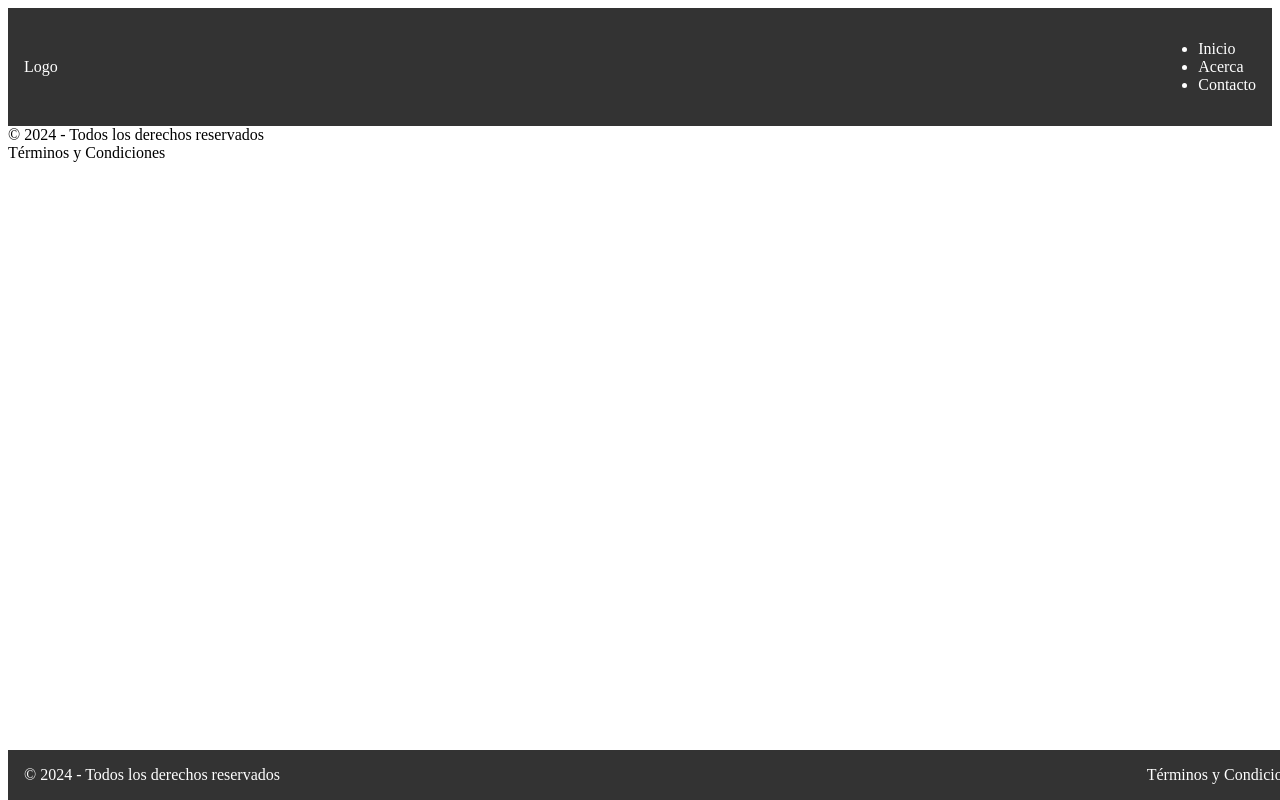
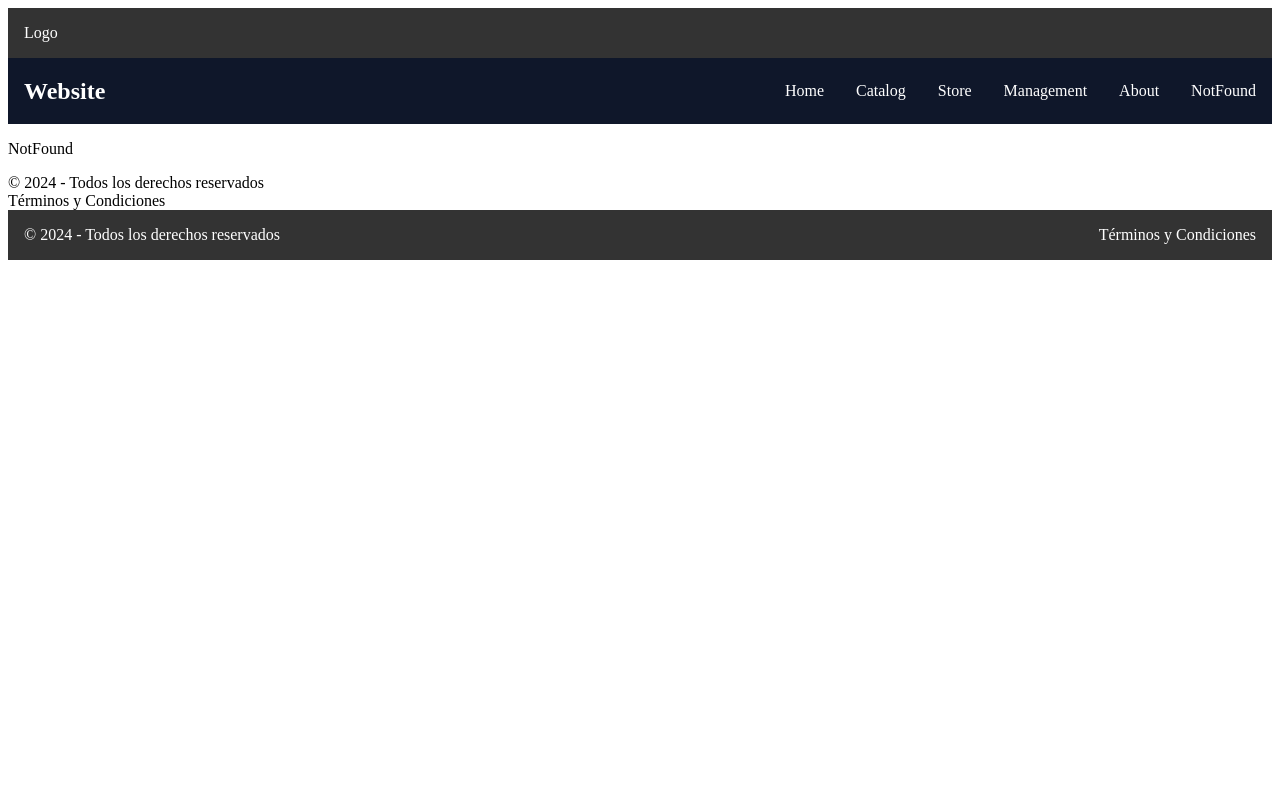
Before and after one commit to ChristianViracocha44/libreriaReact, a React (Create React App) app: page /notfound in a window 1280 px wide. Built offline with nearby package versions, Linux system fonts and the light colour scheme.

Commit message:
Implementacion NavBar
Implementacion NavBar

```diff
--- a/src/components/Header.js
+++ b/src/components/Header.js
@@ -6,13 +6,7 @@
 
         <header className="sectionHeader">
             <div className="logo">Logo</div>
-            <nav className="menu">
-                <ul>
-                    <li>Inicio</li>
-                    <li>Acerca</li>
-                    <li>Contacto</li>
-                </ul>
-            </nav>
+
         </header>
 
 
--- /dev/null
+++ b/src/components/Navbar.js
@@ -0,0 +1,52 @@
+import React, { useState } from 'react'
+
+import { Link } from 'react-router-dom'
+import "../styles/Navbar.css"
+
+
+export const Navbar = () => {
+
+    const [menuOpen, setMenuOpen] = useState(false);
+    return (
+        <nav>
+            <Link to="/home" className="title">Website</Link>
+
+
+            <div className="menu" onClick={() => setMenuOpen(!menuOpen)}>
+                <span></span>
+                <span></span>
+                <span></span>
+                <span></span>
+                <span></span>
+                <span></span>
+            </div>
+
+            <ul className={menuOpen ? "open" : ""}>
+
+                <li>
+                    <Link to="/home">Home</Link>
+                </li>
+
+                <li>
+                    <Link to="/catalog">Catalog</Link>
+                </li>
+
+                <li>
+                    <Link to="/store">Store</Link>
+                </li>
+
+                <li>
+                    <Link to="/management">Management</Link>
+                </li>
+
+                <li>
+                    <Link to="/about">About</Link>
+                </li>
+                <li>
+                    <Link to="/notfound">NotFound</Link>
+                </li>
+
+            </ul>
+        </nav>
+    )
+}
--- a/src/index.js
+++ b/src/index.js
@@ -2,11 +2,14 @@
 import ReactDOM from 'react-dom/client';
 import reportWebVitals from './reportWebVitals';
 import { Principal } from './views/Principal';
+import { BrowserRouter } from 'react-router-dom';
 
 const root = ReactDOM.createRoot(document.getElementById('root'));
 root.render(
   <React.StrictMode>
-    <Principal />
+    <BrowserRouter>
+      <Principal />
+    </BrowserRouter>
   </React.StrictMode>
 );
 
--- a/src/pages/NotFound.js
+++ b/src/pages/NotFound.js
@@ -0,0 +1,9 @@
+import React from 'react'
+
+export const NotFound = () => {
+  return (
+    <div>
+    <p>NotFound</p>
+</div>
+  )
+}
--- a/src/router/LibraryRouter.js
+++ b/src/router/LibraryRouter.js
@@ -7,17 +7,18 @@
 import {NotFound} from "../pages/NotFound";
 import { Store } from "../pages/Store";
 
-export const LibraeyRouter = () => {
+export const LibraryRouter = () => {
     return (
-      <BrowserRouter>
+      //<BrowserRouter>
         <Routes>
         <Route path="/about" element={<About/>}/>
         <Route path="/catalog" element={<Catalog/>}/>
         <Route path="/home" element={<Home/>}/>
         <Route path="/management" element={<Management/>}/>
         <Route path="/store" element={<Store/>}/>
-        <Route path="*" element={<NotFound />} />
+        <Route path="/notfound" element={<NotFound/>} />
+
       </Routes>
-    </BrowserRouter>
+    //</BrowserRouter>
   );
 };
--- /dev/null
+++ b/src/styles/Navbar.css
@@ -0,0 +1,92 @@
+.active{
+    background-color: #1d4ed8;
+}
+
+nav {
+    display: flex;
+    justify-content: space-between;
+    align-items: center;
+    background-color: #0f172a;
+    color: white;
+    position: sticky;
+    top: 0;
+}
+
+nav .title {
+    font-size: 1.5rem;
+    margin: 1rem;
+    font-weight: bold;
+    text-decoration: none;
+    color: white;
+}
+
+nav ul {
+    display: flex;
+}
+
+nav ul li {
+   list-style: none;
+}
+
+nav ul li a {
+    display: block;
+    text-decoration: none;
+    color: white;
+    padding: 0.5rem;
+    margin: 0 0.5rem;
+    border-radius: 0.5rem;
+}
+
+nav ul li a:not(.active):hover {
+    background-color:#172554 ;
+}
+
+nav .menu {
+    display: none;
+    position: absolute;
+    top: 0.75rem;
+    right: 0.5rem;
+    flex-direction: column;
+    justify-content: space-between;
+    width: 2.25rem;
+    height: 2rem;
+}
+
+nav .menu span {
+    height: 0.4rem;
+    width: 100%;
+    background-color: #fff;
+    border-radius: 0.2rem;
+}
+
+
+@media (max-width: 480px) {
+    nav .menu {
+        display: flex;
+    }
+
+    nav {
+        flex-direction: column;
+        align-items: flex-start;
+    }
+
+    nav ul {
+        display: none;
+        flex-direction: column;
+        width: 100%;
+        margin-bottom: 0.25rem;
+    }
+
+    nav ul.open {
+        display: flex;
+    }
+
+    nav ul li {
+        width: 100%;
+        text-align: center;
+    }
+
+    nav ul li a {
+        margin: 0.2rem 0.5rem;
+    }
+}
--- a/src/styles/styles.css
+++ b/src/styles/styles.css
@@ -24,8 +24,7 @@
     background-color: #333;
     color: #fff;
     padding: 1rem;
-    position: fixed;
     bottom: 0;
-    width: 100%;
-    text-align: center;
+
+
 }
--- a/src/views/Principal.js
+++ b/src/views/Principal.js
@@ -1,17 +1,21 @@
 import React from 'react';
 import '../styles/styles.css'
-import {Header} from '../components/Header';
-import {Footer} from '../components/Footer';
-import {Body} from '../components/body';
+import { Header } from '../components/Header';
+import { Footer } from '../components/Footer';
+import { Body } from '../components/body';
+import { Navbar } from '../components/Navbar';
+import { LibraryRouter } from '../router/LibraryRouter';
 
+export const Principal = () => {
 
-export const Principal=()=>{
-    return(
-        <div className="sectionPrincipal">
+    return (
+        <div className="sectionPrincipal" >
             <div>
-                <Header/>
-                <Body/>
-                <Footer/>
+                <Header />
+                <Navbar />
+                <LibraryRouter />
+                <Body />
+                <Footer />
             </div>
         </div>
     );
```
